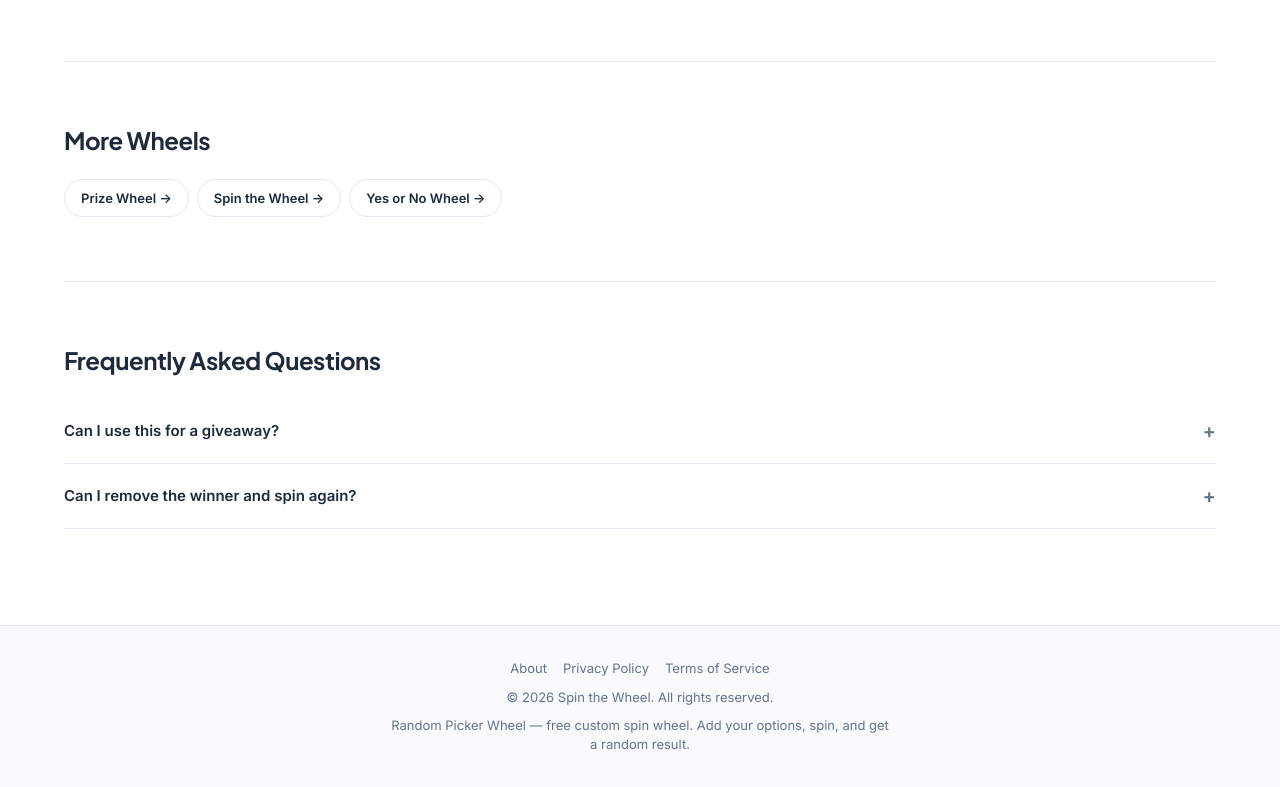
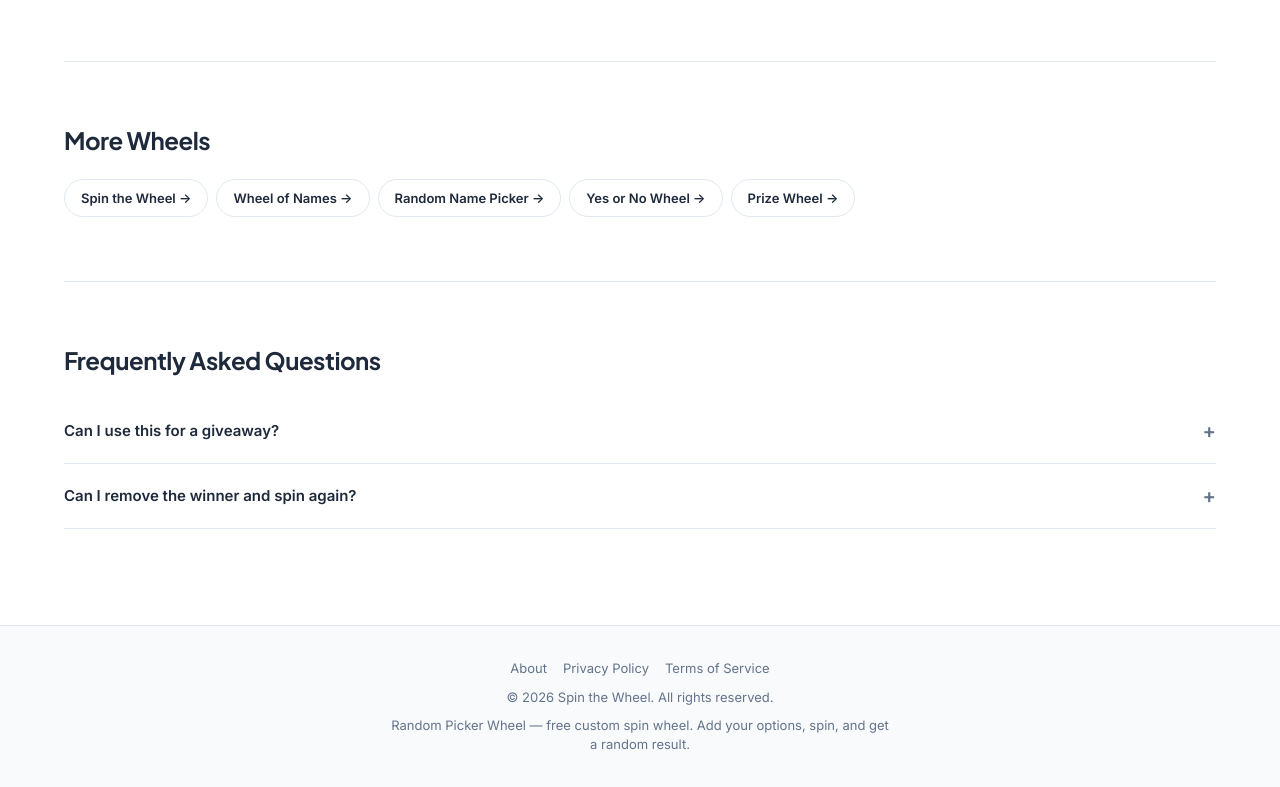
Before and after one commit to xuemusi/spin-the-wheel, a website: page random-picker-wheel.html in a window 1280 px wide. Shown: the part 1462-2249 px from the top of the page. Drawn offline with Linux system fonts and the light colour scheme.

Commit message:
fix(qa): complete internal cross-links between all 6 tool pages

```diff
--- a/random-picker-wheel.html
+++ b/random-picker-wheel.html
@@ -72,9 +72,11 @@
     <section class="content-section">
       <h2>More Wheels</h2>
       <div class="internal-links">
+        <a class="link-card" href="/">Spin the Wheel →</a>
+        <a class="link-card" href="/wheel-of-names">Wheel of Names →</a>
+        <a class="link-card" href="/random-name-picker">Random Name Picker →</a>
+        <a class="link-card" href="/yes-or-no-wheel">Yes or No Wheel →</a>
         <a class="link-card" href="/prize-wheel">Prize Wheel →</a>
-        <a class="link-card" href="/">Spin the Wheel →</a>
-        <a class="link-card" href="/yes-or-no-wheel">Yes or No Wheel →</a>
       </div>
     </section>
 
```
Also changed, not shown: prize-wheel.html (+3 -1 lines), random-name-picker.html (+3 -1 lines), wheel-of-names.html (+2 -1 lines), yes-or-no-wheel.html (+2 -0 lines).
